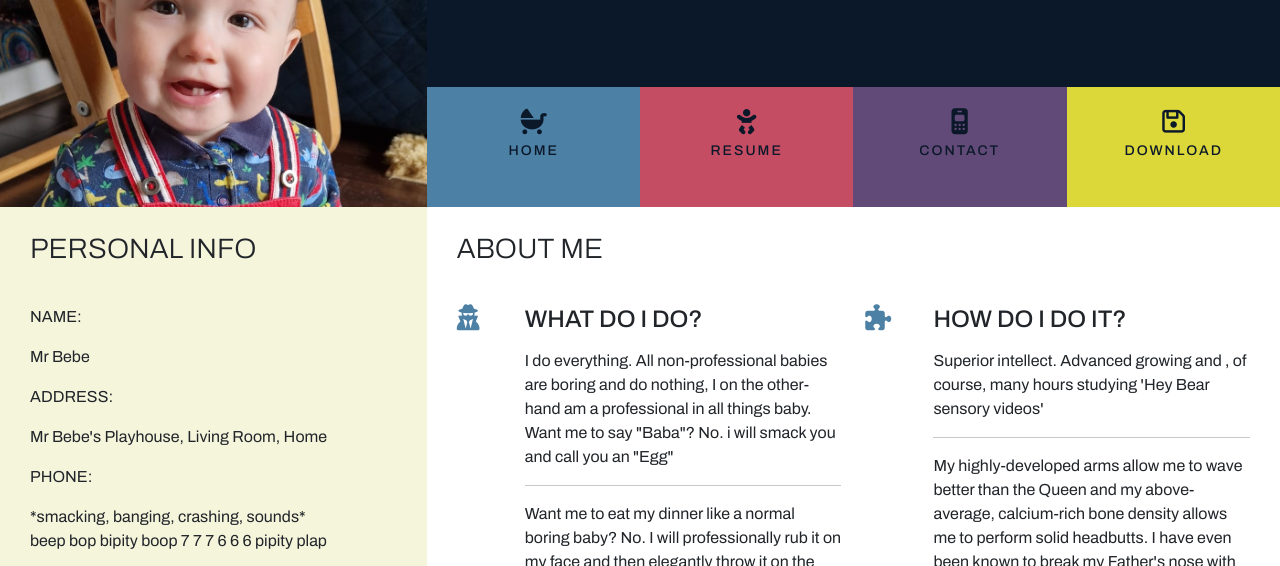
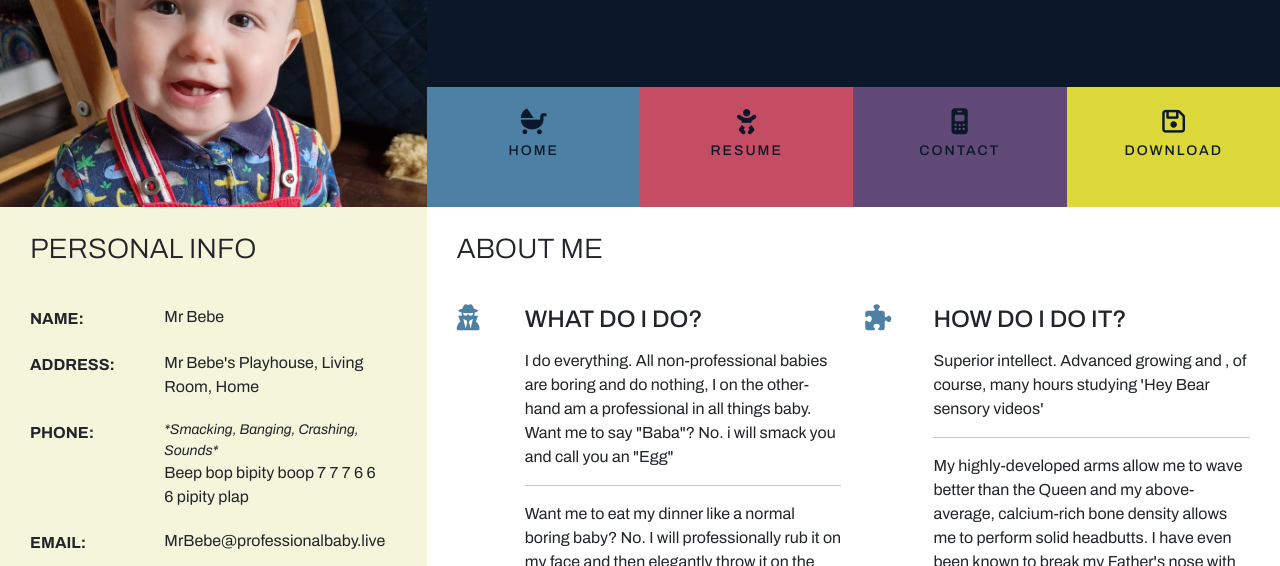
Before and after one commit to RhysYDev/CVProject, a website: page index.html in a window 1280 px wide. Shown: the part 167-733 px from the top of the page. Drawn offline with nearby package versions, Linux system fonts and the light colour scheme.

Commit message:
finished personal info in index.html

```diff
--- a/assets/css/style.css
+++ b/assets/css/style.css
@@ -197,6 +197,7 @@ footer {
 .social-links {
     padding: 15px;
 }
+
 .social-links li a i {
     width: 32px;
     height: 32px;
@@ -231,3 +232,37 @@ footer {
 .three-reasons-heading {
     margin-bottom: 15px;
 }
+
+/*--------------------------------------------------------- personal Info */
+
+.personal-info-item {
+    margin-bottom: 20px;
+    display: block;
+    clear: both;
+}
+
+.personal-info-item .key,
+.personal-info-item .value {
+    padding-right: 8px;
+    display: inline-block;
+}
+.personal-info-item .key p,
+.personal-info-item .value p {
+    margin: 0;
+}
+
+.personal-info-item .key {
+    width: 30%;
+    margin-right: 21px;
+    padding-top: 2px;
+    vertical-align: top;
+}
+
+.personal-info-item .key p {
+    font-weight: 700;
+}
+
+.personal-info-item .value {
+    position: relative;
+    width: 60%;
+}
--- a/index.html
+++ b/index.html
@@ -96,9 +96,8 @@
                     </div>
                     <div class="value">
                         <p>
-                            *smacking, banging, crashing, sounds*
-                            <br>
-                            beep bop bipity boop 7 7 7 6 6 6 pipity plap
+                            <small class="d-none d-md-block"> <i>*Smacking, Banging, Crashing, Sounds*</i></small>
+                            Beep bop bipity boop 7 7 7 6 6 6 pipity plap
                         </p>
                     </div>
                 </div>
```
